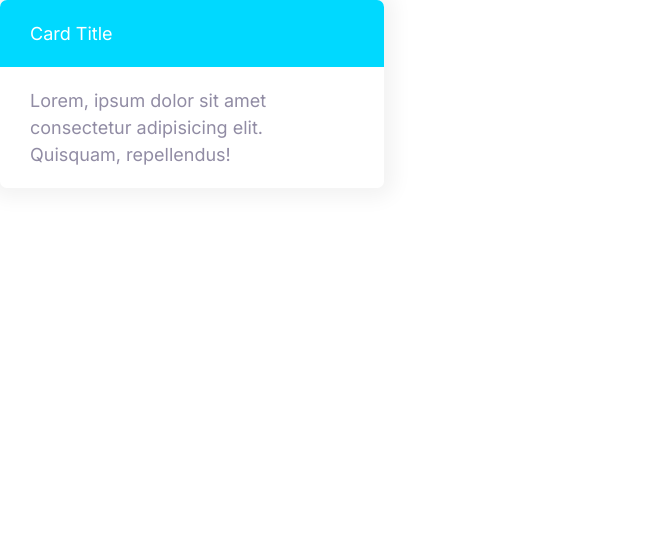
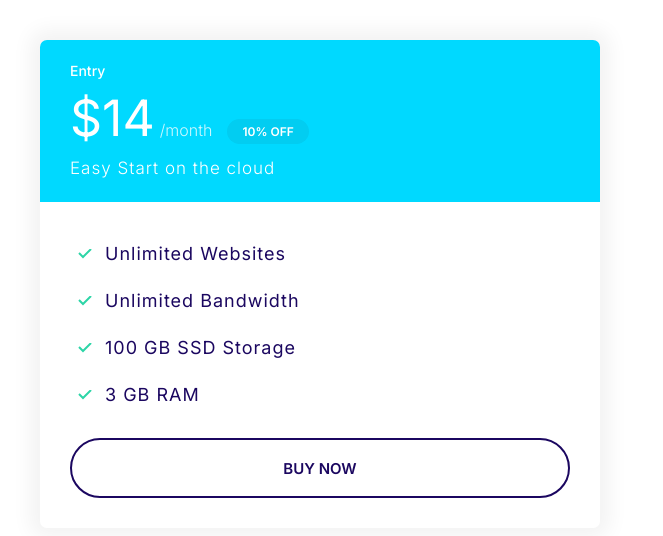
Before and after one commit to ChidoriRino/HTML-CSS-practice, a plain HTML site: page index.html in a window 1280 px wide. Shown: the whole page, without its empty margins (0-663 px from the left). Drawn offline with nearby package versions, Linux system fonts and the light colour scheme.

Commit message:
Assemble components plane

```diff
--- a/css/styles.css
+++ b/css/styles.css
@@ -117,6 +117,7 @@ a {
 
 .badge--small {
   font-size: 1.6rem;
+  padding: 0.5rem 1.5rem;
 }
 
 @media screen and (min-width: 1024px) {
@@ -147,7 +148,8 @@ a {
 
 .list--tick .list__item {
   padding-left: 1rem;
-  margin-bottom: 1.5rem;
+  margin-bottom: 2rem;
+  letter-spacing: 1px;
 }
 
 @media screen and (min-width: 1024px) {
@@ -278,7 +280,6 @@ a {
 }
 
 /* Card */
-
 .card {
   border-radius: 7px;
   box-shadow: 0 0 20px 10px #f3f3f3;
@@ -298,3 +299,48 @@ a {
   background: var(--color-secondary);
   color: #fff;
 }
+.card--secondary .badge--secondary {
+  background: #02cdf1;
+}
+
+/* Plans */
+.plan__name {
+  color: #fff;
+  font-size: 2.4rem;
+  font-weight: 500;
+  margin: 0;
+}
+
+.plan__price {
+  font-size: 6rem;
+  font-weight: 400;
+}
+
+.plan__billing-cycle {
+  font-size: 2.4rem;
+  font-weight: 300;
+  margin-right: 1rem;
+  opacity: 0.8;
+}
+
+.plan__description {
+  display: block;
+  font-size: 2rem;
+  font-weight: 300;
+  letter-spacing: 1px;
+}
+
+@media screen and (min-width: 1024px) {
+  .plan__name {
+    font-size: 1.4rem;
+  }
+  .plan__price {
+    font-size: 5rem;
+  }
+  .plan__billing-cycle {
+    font-size: 1.6rem;
+  }
+  .plan__description {
+    font-size: 1.7rem;
+  }
+}
--- a/index.html
+++ b/index.html
@@ -14,12 +14,26 @@
     <link rel="stylesheet" href="css/styles.css" />
   </head>
   <body>
-    <div style="width: 30%">
-      <div class="card card--secondary">
-        <header class="card__header">Card Title</header>
-        <div class="card__body">
-          Lorem, ipsum dolor sit amet consectetur adipisicing elit. Quisquam,
-          repellendus!
+    <div style="width: 50%; padding: 4rem">
+      <div class="plan">
+        <div class="card card--secondary">
+          <header class="card__header">
+            <h3 class="plan__name">Entry</h3>
+            <!-- 這裡用 span 來幫助我們編輯文字外觀 -->
+            <span class="plan__price">$14</span>
+            <span class="plan__billing-cycle">/month</span>
+            <span class="badge badge--secondary badge--small">10% OFF</span>
+            <span class="plan__description">Easy Start on the cloud</span>
+          </header>
+          <div class="card__body">
+            <ul class="list list--tick">
+              <li class="list__item">Unlimited Websites</li>
+              <li class="list__item">Unlimited Bandwidth</li>
+              <li class="list__item">100 GB SSD Storage</li>
+              <li class="list__item">3 GB RAM</li>
+            </ul>
+            <button class="btn btn--outline btn--block">Buy Now</button>
+          </div>
         </div>
       </div>
     </div>
```
Also changed, not shown: components/plans.html (added, +21 -0 lines).
